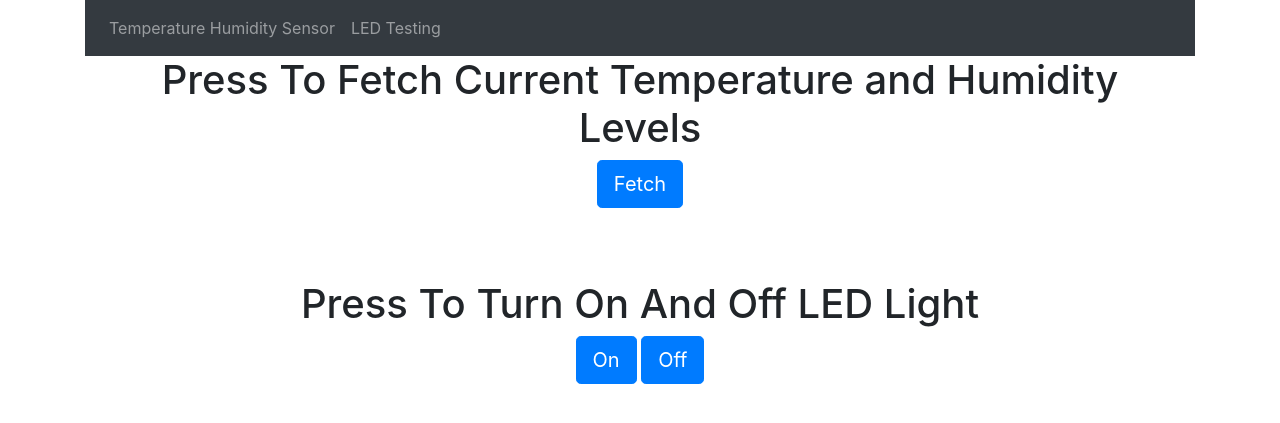
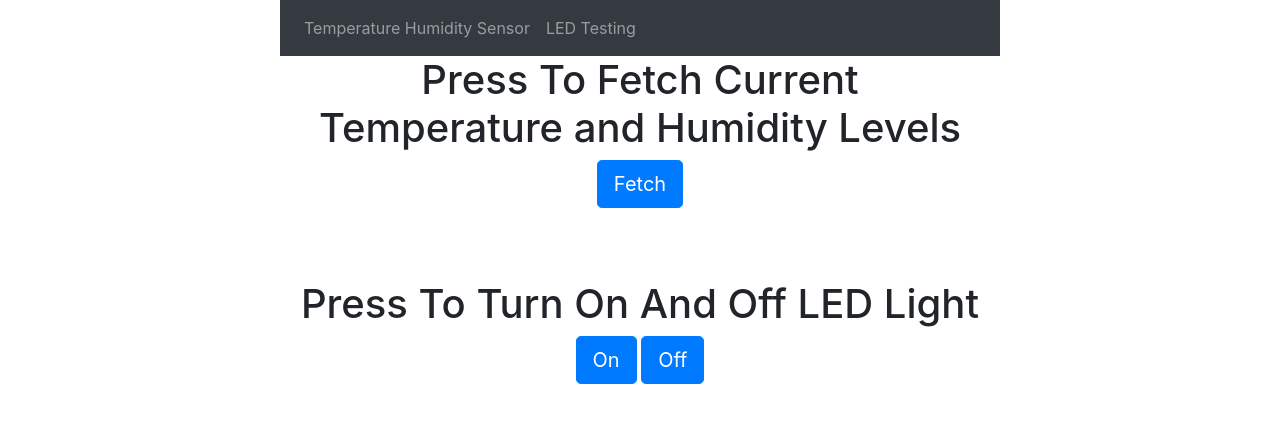
Before and after one commit to jackparsonss/Home-Webserer-API, a Flask app: page / in a window 1280 px wide. Shown: the top 423 px of the page. Run offline with Flask 2, Linux system fonts and the light colour scheme; some libraries are stand-ins or nearby versions.

Commit message:
update navbar

```diff
--- a/Website/templates/fetchData.html
+++ b/Website/templates/fetchData.html
@@ -1,6 +1,6 @@
 {% extends "index.html" %} {% block title %}Fetch{% endblock %}
 {% block content %}
-
+<div class="container" style="width: 750px; margin: 0 auto;">
 	<nav class="navbar navbar-expand-lg navbar-dark bg-dark">
 		<button
 			class="navbar-toggler"
@@ -37,4 +37,5 @@
 			Off
 		</button>
 	</div>
+</div>
 {% endblock %}
```
Lines whose indentation alone changed are shown as unchanged.
